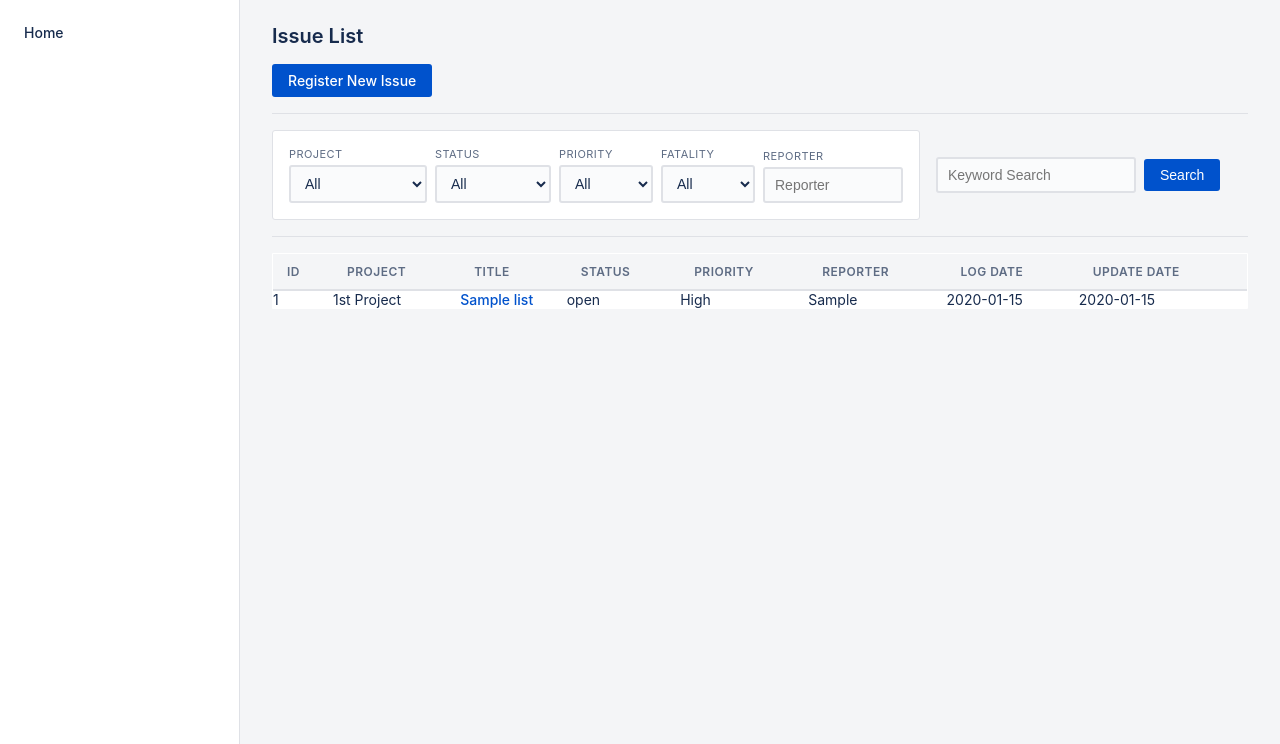
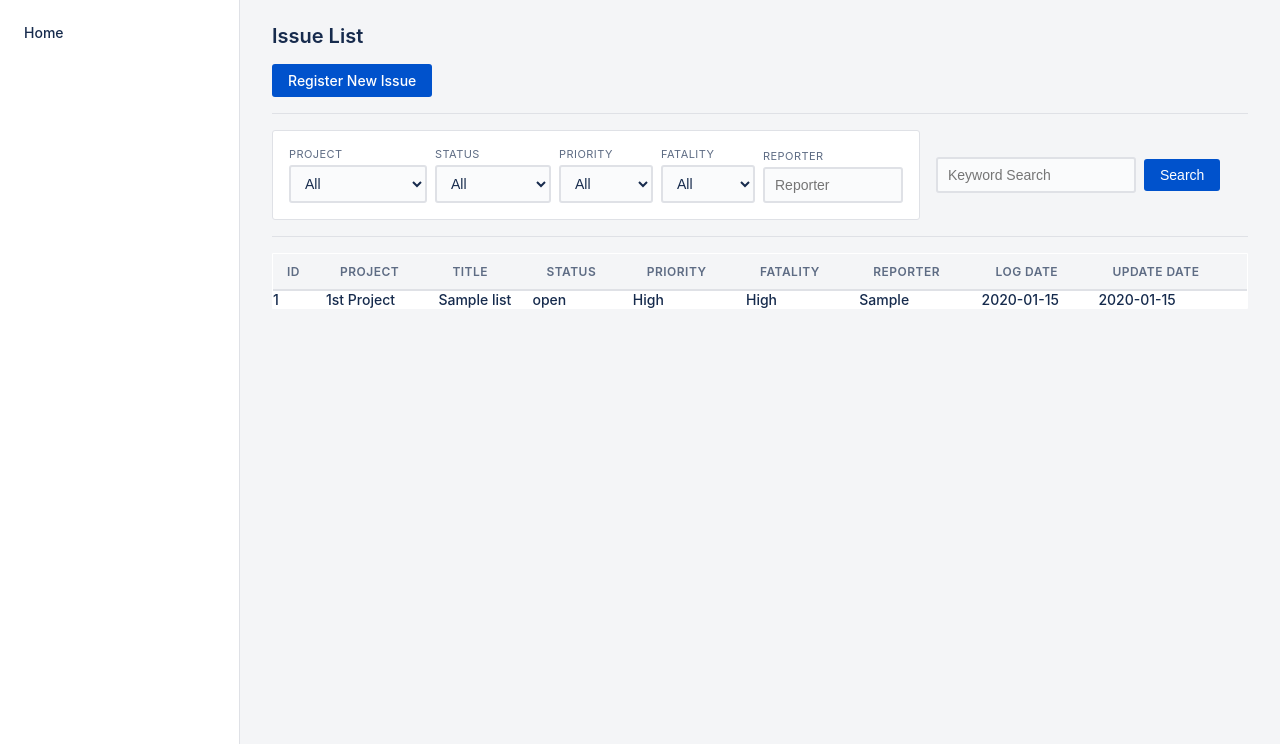
Before and after one commit to LOVEFRIEDCHICKEN/Issue_Tracker, a Flask app: page /api/issues/search in a window 1280 px wide. Shown: the part 56-800 px from the top of the page. Run offline with Flask 3, Linux system fonts and the light colour scheme; tables that the repository leaves empty hold one stand-in row (values such as "Sample post").

Commit message:
feat: Improve issue list table UX & visuals
- Added fatality column to issue list table
- Made entire issue row clickable to navigate to issue detail page

```diff
--- a/static/style.css
+++ b/static/style.css
@@ -271,8 +271,8 @@ tbody tr:hover {
     background-color: #F4F5F7;
 }
 
-tbody td a {
-    color: #0052CC;
+tbody td {
+    color: #162B4D;
     font-weight: 500;
 }
 
--- a/templates/issues.html
+++ b/templates/issues.html
@@ -87,6 +87,7 @@
             <th>Title</th>
             <th>Status</th>
             <th>Priority</th>
+            <th>Fatality</th>
             <th>Reporter</th>
             <th>Log Date</th>
             <th>Update Date</th>
@@ -94,16 +95,14 @@
     </thead>
     <tbody>
         {% for issue in issues %} <!-- Bring issue from issue_list_page(): in issue_controller.py -->
-        <tr>
+        <tr onclick="location.href='{{ url_for('issue.get_issue', issue_id = issue.id) }}'"
+        style="cursor: pointer;">
             <td>{{ issue.id }}</td>
             <td>{{ issue.project }}</td>
-            <td>
-                <a href="{{ url_for('issue.get_issue', issue_id=issue.id) }}">
-                   {{ issue.issue_title }}
-                </a>
-            </td>
+            <td>{{ issue.issue_title }}</td>
             <td>{{ issue.issue_status }}</td>
             <td>{{ issue.priority }}</td>
+            <td>{{ issue.fatality }}</td>
             <td>{{ issue.reporter }}</td>
             <td>{{ issue.log_date }}</td>
             <td>{{ issue.update_date }}</td>
```
